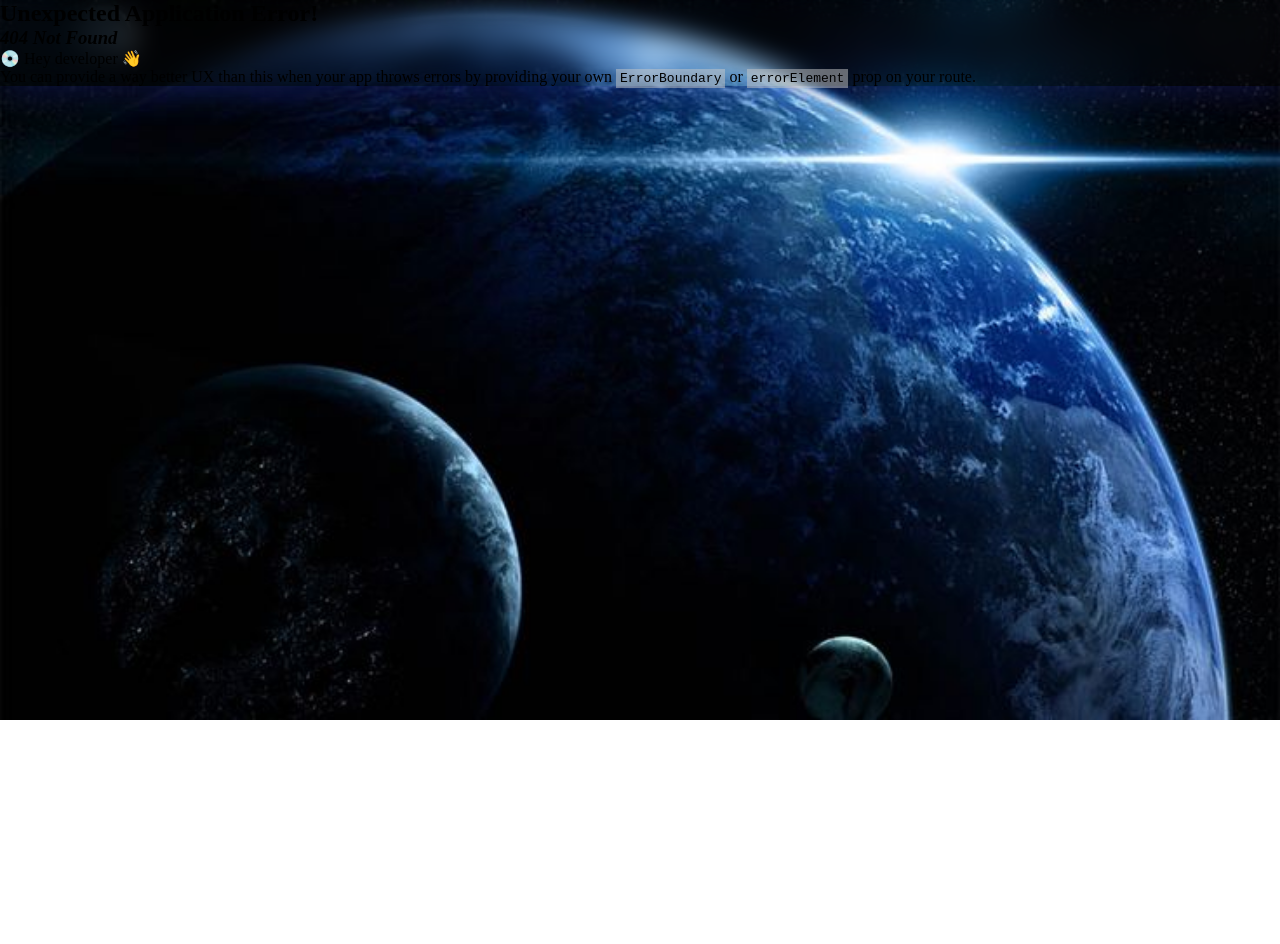
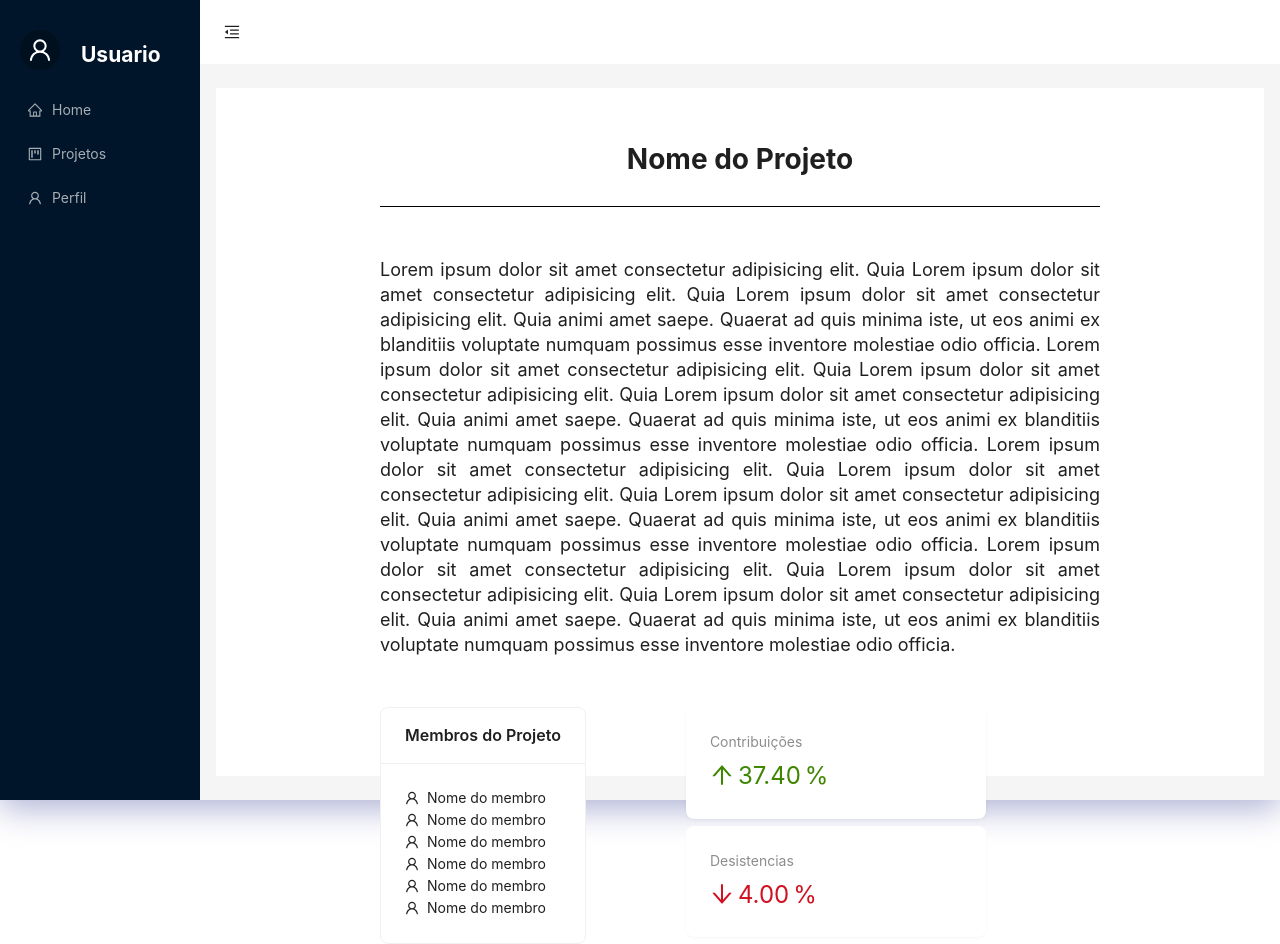
Before and after one commit to NASA-ScienceHub-App/ScienceHub-App-Frontend, a React (Vite) app: page /view-projetos in a window 1280 px wide. Before the commit this address had no page. Before the commit the page ends 800 px from the top, so only its background shows below. Built offline with nearby package versions, Linux system fonts and the light colour scheme.

Commit message:
:sparkles: visão do projeto

```diff
--- /dev/null
+++ b/src/pages/Contributor/Contributor.jsx
@@ -0,0 +1,12 @@
+import { UserOutlined } from "@ant-design/icons";
+import { Space } from "antd";
+import React from "react";
+
+export default function Contributor({ username }) {
+    return (
+        <Space>
+            <UserOutlined size={30} />
+            <p className="project-member">{username}</p>
+        </Space>
+    );
+}
--- /dev/null
+++ b/src/pages/Contributor/styles.css
@@ -0,0 +1,3 @@
+.project-member {
+    font-size: 18px;
+}
--- a/src/pages/Sidebar/Sidebar.jsx
+++ b/src/pages/Sidebar/Sidebar.jsx
@@ -1,8 +1,10 @@
 import { HomeOutlined, ProjectOutlined, UserOutlined } from "@ant-design/icons";
-import { Menu } from "antd";
+import { Avatar, Menu, Space } from "antd";
 import Sider from "antd/es/layout/Sider";
 import React from "react";
 import { useNavigate } from "react-router-dom";
+
+import "./styles.css";
 
 export default function Sidebar({ collapsed }) {
     const navigate = useNavigate();
@@ -13,7 +15,15 @@ export default function Sidebar({ collapsed }) {
 
     return (
         <Sider trigger={null} collapsible collapsed={collapsed}>
-            <div className="demo-logo-vertical" />
+            <Space direction="vertical" size={16}>
+                <Space direction="horizontal" size={1} align="center">
+                    <Avatar
+                        className="view-project-avatar"
+                        size="large"
+                        icon={<UserOutlined />}
+                    />
+                    <h2 className="username">Usuario</h2>
+                </Space>
                 <Menu
                     theme="dark"
                     mode="inline"
@@ -26,18 +36,18 @@ export default function Sidebar({ collapsed }) {
                             label: "Home",
                         },
                         {
-                        key: "/projetos",
+                            key: "/view-projetos",
                             icon: <ProjectOutlined />,
                             label: "Projetos",
                         },
                         {
                             key: "/profile",
                             icon: <UserOutlined />,
-                        // icon: <UploadOutlined />,
                             label: "Perfil",
                         },
                     ]}
                 />
+            </Space>
         </Sider>
     );
 }
--- /dev/null
+++ b/src/pages/Sidebar/styles.css
@@ -0,0 +1,4 @@
+.username {
+    color: white;
+    margin-top: 38px;
+}
--- /dev/null
+++ b/src/pages/Statistics/Statistics.jsx
@@ -0,0 +1,36 @@
+import React from "react";
+import { ArrowDownOutlined, ArrowUpOutlined } from "@ant-design/icons";
+import { Card, Col, Row, Statistic } from "antd";
+
+import "./styles.css"
+
+export default function Statistics() {
+    return (
+        <Row gutter={12} className="statistic-container">
+            <Col span={12}>
+                <Card className="statistic-card" bordered={false}>
+                    <Statistic
+                        title="Contribuições"
+                        value={37.4}
+                        precision={2}
+                        valueStyle={{ color: "#3f8600" }}
+                        prefix={<ArrowUpOutlined />}
+                        suffix="%"
+                    />
+                </Card>
+            </Col>
+            <Col span={12}>
+                <Card className="statistic-card" bordered={false}>
+                    <Statistic
+                        title="Desistencias"
+                        value={4.0}
+                        precision={2}
+                        valueStyle={{ color: "#cf1322" }}
+                        prefix={<ArrowDownOutlined />}
+                        suffix="%"
+                    />
+                </Card>
+            </Col>
+        </Row>
+    );
+}
--- /dev/null
+++ b/src/pages/Statistics/styles.css
@@ -0,0 +1,9 @@
+.statistic-card {
+    width: 300px;
+    box-shadow: 2px 2px solid black;
+}
+
+.statistic-container {
+    display: flex;
+    flex-direction: column;
+}
--- /dev/null
+++ b/src/pages/ViewProject/ViewProject.jsx
@@ -0,0 +1,51 @@
+import { Card } from "antd";
+import React from "react";
+
+import Contributor from "../Contributor/Contributor";
+import Statistics from "../Statistics/Statistics";
+import "./styles.css";
+
+export default function ViewProject() {
+    return (
+        <div className="view-project">
+            <h1>Nome do Projeto</h1>
+            <p className="view-project-description">
+                Lorem ipsum dolor sit amet consectetur adipisicing elit. Quia
+                Lorem ipsum dolor sit amet consectetur adipisicing elit. Quia
+                Lorem ipsum dolor sit amet consectetur adipisicing elit. Quia
+                animi amet saepe. Quaerat ad quis minima iste, ut eos animi ex
+                blanditiis voluptate numquam possimus esse inventore molestiae
+                odio officia. Lorem ipsum dolor sit amet consectetur adipisicing
+                elit. Quia Lorem ipsum dolor sit amet consectetur adipisicing
+                elit. Quia Lorem ipsum dolor sit amet consectetur adipisicing
+                elit. Quia animi amet saepe. Quaerat ad quis minima iste, ut eos
+                animi ex blanditiis voluptate numquam possimus esse inventore
+                molestiae odio officia. Lorem ipsum dolor sit amet consectetur
+                adipisicing elit. Quia Lorem ipsum dolor sit amet consectetur
+                adipisicing elit. Quia Lorem ipsum dolor sit amet consectetur
+                adipisicing elit. Quia animi amet saepe. Quaerat ad quis minima
+                iste, ut eos animi ex blanditiis voluptate numquam possimus esse
+                inventore molestiae odio officia. Lorem ipsum dolor sit amet
+                consectetur adipisicing elit. Quia Lorem ipsum dolor sit amet
+                consectetur adipisicing elit. Quia Lorem ipsum dolor sit amet
+                consectetur adipisicing elit. Quia animi amet saepe. Quaerat ad
+                quis minima iste, ut eos animi ex blanditiis voluptate numquam
+                possimus esse inventore molestiae odio officia.
+            </p>
+            <div className="view-project-details">
+                <Card title="Membros do Projeto" width={"50%"}>
+                    <div className="card-members">
+                        <Contributor username={"Nome do membro"} />
+                        <Contributor username={"Nome do membro"} />
+                        <Contributor username={"Nome do membro"} />
+                        <Contributor username={"Nome do membro"} />
+                        <Contributor username={"Nome do membro"} />
+                        <Contributor username={"Nome do membro"} />
+                    </div>
+                </Card>
+
+                <Statistics />
+            </div>
+        </div>
+    );
+}
--- /dev/null
+++ b/src/pages/ViewProject/styles.css
@@ -0,0 +1,42 @@
+.view-project {
+    gap: 30px;
+    width: 100%;
+    padding: 0px 50px;
+    display: flex;
+    align-items: center;
+    flex-direction: column;
+}
+
+.view-project h1 {
+    width: 80%;
+    padding: 30px;
+    text-align: center;
+    border-bottom: 1px solid black;
+}
+
+.view-project-description {
+    width: 80%;
+    margin: 20px 0px;
+    font-size: 18px;
+    text-align: justify;
+    line-height: 25px;
+}
+
+.view-project-avatar {
+    margin: 0px 20px;
+    margin-top: 30px;
+}
+
+.view-project-details {
+    gap: 100px;
+    width: 80%;
+    display: flex;
+    justify-content: flex-start;
+}
+
+.card-members {
+
+    display: flex;
+    flex-direction: column;
+
+}
```
Also changed, not shown: src/routes/Routes.jsx (+7 -2 lines), src/imgs/background-login.jpeg (deleted). Lines whose indentation alone changed are shown as unchanged.
